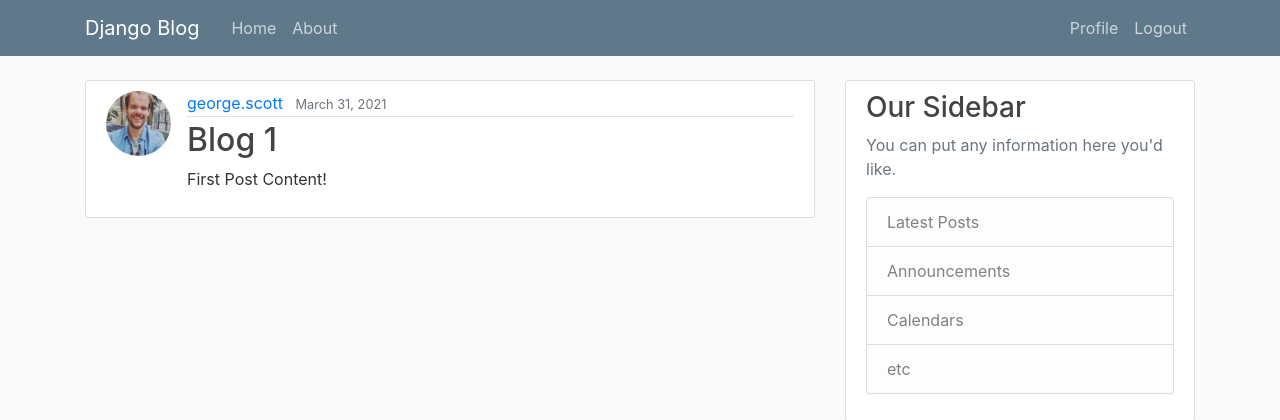
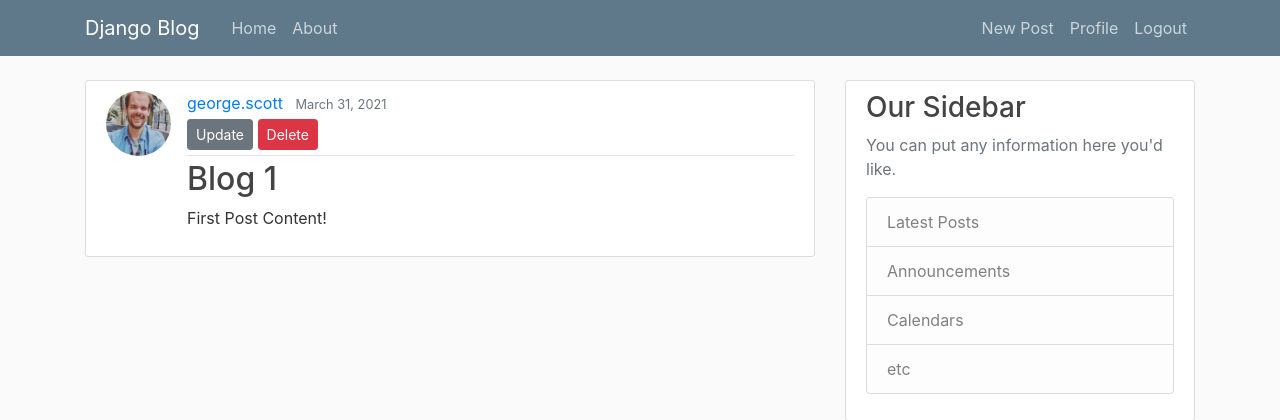
Before and after one commit to lancaster-coder1991/python-web-app, a Django app: page /post/1 in a window 1280 px wide. Shown: the top 420 px of the page. Run offline with Django 3.2, Linux system fonts and the light colour scheme; a user stored in the database is signed in; data comes from the database, SQL or seed files in the repository; some libraries are stand-ins or nearby versions.

Commit message:
added button links to new routes. now need to add in pagination

```diff
--- a/blog/templates/blog/base.html
+++ b/blog/templates/blog/base.html
@@ -33,6 +33,7 @@
                     <!-- Navbar Right Side -->
                     <div class="navbar-nav">
                         {% if user.is_authenticated %} <!-- Django provides a user variable, with an is_authenticated property. This lets us check the current user's account and login status -->
+                            <a class="nav-item nav-link" href="{% url 'post-create' %}">New Post</a>
                             <a class="nav-item nav-link" href="{% url 'profile' %}">Profile</a> <!-- Using this syntax, you can target any of the url routes in the urls.py file via their name attribute -->
                             <a class="nav-item nav-link" href="{% url 'logout' %}">Logout</a>
                         {% else %}
--- a/blog/templates/blog/post_detail.html
+++ b/blog/templates/blog/post_detail.html
@@ -5,8 +5,14 @@
         <img class="rounded-circle article-img" src="{{ object.author.profile.image.url }}"> <!-- Note the syntax and objects used to dynmaically display the author's image -->
         <div class="media-body">
             <div class="article-metadata">
-            <a class="mr-2" href="#">{{ object.author }}</a>
-            <small class="text-muted">{{ object.date_posted|date:"F d, Y" }}</small> <!-- Note the use of a Django filter to amend the date format here -->
+                <a class="mr-2" href="#">{{ object.author }}</a>
+                <small class="text-muted">{{ object.date_posted|date:"F d, Y" }}</small> <!-- Note the use of a Django filter to amend the date format here -->
+                {% if object.author == user %} <!-- Check if the post author is the currently logged in user - if so, display links to the update and delete pages -->
+                    <div>
+                        <a class="btn btn-secondary btn-sm mt-1 mb-1" href="{% url 'post-update' object.id %}">Update</a>
+                        <a class="btn btn-danger btn-sm mt-1 mb-1" href="{% url 'post-delete' object.id %}">Delete</a>
+                    </div>
+                 {% endif %}
             </div>
             <h2 class="article-title">{{ object.title }}</h2>
             <p class="article-content">{{ object.content }}</p>
```
